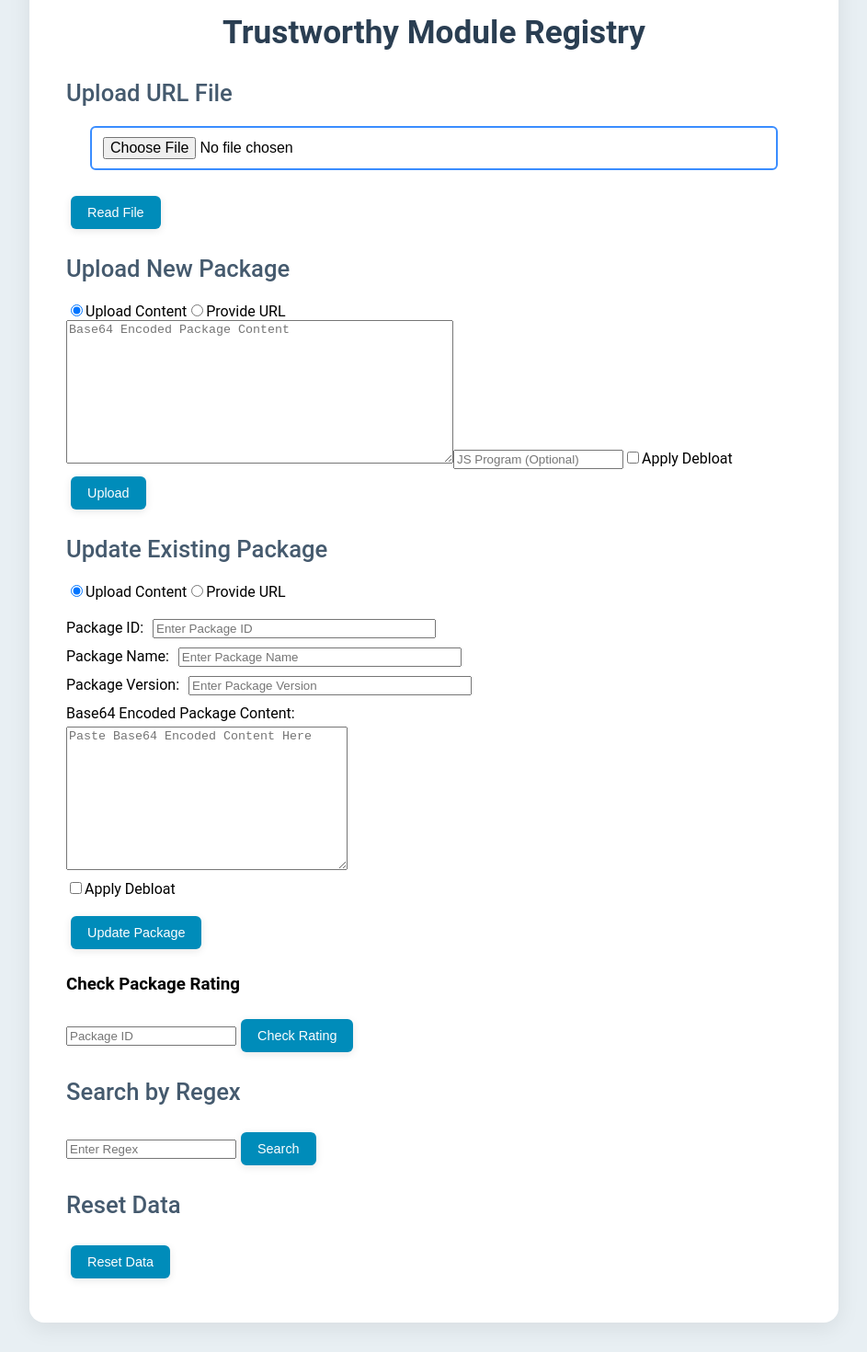
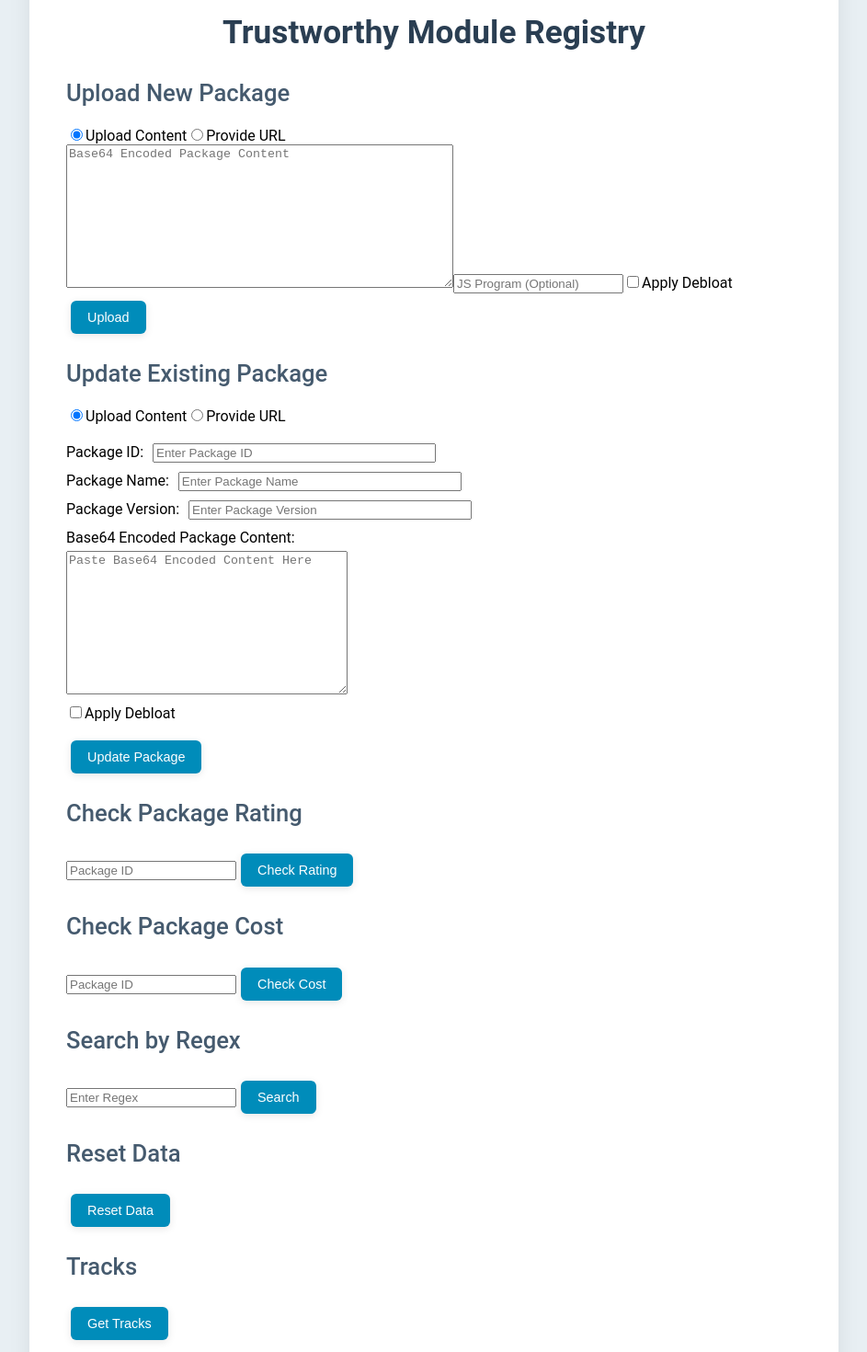
Before and after one commit to abdelrahmanHamdyG/NPM-packages-Evaluator, a React (Create React App) app in the folder frontend/: page / in a window 1280 px wide. Shown: the part 100-1570 px from the top of the page at 92% size, without its empty margins (168-1111 px from the left). Built offline with nearby package versions, Linux system fonts and the light colour scheme.

Commit message:
Added cost and tracks api on front end

```diff
--- a/frontend/src/app.js
+++ b/frontend/src/app.js
@@ -15,6 +15,8 @@ const App = () => {
   const [packageContent, setPackageContent] = useState("");
   const [updatePackageName, setUpdatePackageName] = useState("");
   const [updatePackageVersion, setUpdatePackageVersion] = useState("");
+  const [costPackageId, setCostPackageId] = useState("");
+  const [costResult, setCostResult] = useState(null);
 
   const [packageUpdateContent, setUpdatePackageContent] = useState("");
   const [packageUpdateURL, setUpdatePackageURL] = useState("");
@@ -23,29 +25,11 @@ const App = () => {
   const [debloat, setDebloat] = useState(false);
   const [uploadResponse, setUploadResponse] = useState(null);
   const [ratingResult, setRatingResult] = useState(null);
+  const [trackResult, setTrackResult] = useState(null);
+
   const publicIp = "localhost";
 
-  const handleFileChange = (event) => {
-    if (event.target.files && event.target.files.length > 0) {
-      const selectedFile = event.target.files[0];
-      setFile(selectedFile);
-    }
-  };
 
-  const handleFileRead = () => {
-    if (file) {
-      const reader = new FileReader();
-      reader.onload = (event) => {
-        const content = event.target?.result;
-        const parsedUrls = content
-          .split("\n")
-          .map((line) => line.trim())
-          .filter(Boolean);
-        setUrls(parsedUrls);
-      };
-      reader.readAsText(file);
-    }
-  };
 
   const handleUpload = async () => {
     if (uploadType === "content" && !packageContent) {
@@ -139,6 +123,49 @@ const handleUpdate = async () => {
       alert("Failed to fetch the package rating. Please try again.");
     }
   };
+  const handleTracks = async () => {
+
+
+    try {
+      const response = await axios.get(
+        `http://${publicIp}:3000/tracks`,
+        {
+          headers: {
+            "X-Authorization": `Bearer <your-token-here>`,
+          },
+        }
+      );
+
+      setTrackResult(response.data);
+    } catch (error) {
+      console.error("Error fetching package rating:", error);
+      alert("Failed to fetch the package rating. Please try again.");
+    }
+  };
+
+
+  const handleCheckCost = async () => {
+    if (!costPackageId) {
+      alert("Please enter a package ID to check the rating.");
+      return;
+    }
+
+    try {
+      const response = await axios.get(
+        `http://${publicIp}:3000/package/${costPackageId}/cost`,
+        {
+          headers: {
+            "X-Authorization": `Bearer <your-token-here>`,
+          },
+        }
+      );
+
+      setCostResult(response.data);
+    } catch (error) {
+      console.error("Error fetching package rating:", error);
+      alert("Failed to fetch the package rating. Please try again.");
+    }
+  };
 
   const handleRegexSearch = async () => {
     if (!regexSearchTerm) {
@@ -184,21 +211,6 @@ const handleUpdate = async () => {
     <div className="App">
       <h1>Trustworthy Module Registry</h1>
 
-      {/* Upload URL File Section */}
-      <h2>Upload URL File</h2>
-      <input type="file" accept=".txt" onChange={handleFileChange} />
-      <button onClick={handleFileRead}>Read File</button>
-
-      {urls.length > 0 && (
-        <div>
-          <h2>URLs:</h2>
-          <ul>
-            {urls.map((url, index) => (
-              <li key={index}>{url}</li>
-            ))}
-          </ul>
-        </div>
-      )}
 
       {/* Upload New Package Section */}
       <h2>Upload New Package</h2>
@@ -209,7 +221,7 @@ const handleUpdate = async () => {
             name="uploadType"
             value="content"
             checked={uploadType === "content"}
-            onChange={() => setUploadType("content")}
+            onChange={() => {setUploadType("content"), setPackageURL("")}}
           />
           Upload Content
         </label>
@@ -219,7 +231,7 @@ const handleUpdate = async () => {
             name="uploadType"
             value="URL"
             checked={uploadType === "URL"}
-            onChange={() => setUploadType("URL")}
+            onChange={() => {setUploadType("URL"), setPackageContent("")}}
           />
           Provide URL
         </label>
@@ -373,7 +385,7 @@ const handleUpdate = async () => {
 
       {/* Check Package Rating Section */}
       <div>
-        <h3>Check Package Rating</h3>
+        <h2>Check Package Rating</h2>
         <input
           type="text"
           placeholder="Package ID"
@@ -387,6 +399,25 @@ const handleUpdate = async () => {
         <div>
           <h2>Package Rating Results:</h2>
           <pre>{JSON.stringify(ratingResult, null, 2)}</pre>
+        </div>
+      )}
+
+       {/* Check Package Cost Section */}
+       <div>
+        <h2>Check Package Cost</h2>
+        <input
+          type="text"
+          placeholder="Package ID"
+          value={costPackageId}
+          onChange={(e) => setCostPackageId(e.target.value)}
+        />
+        <button onClick={handleCheckCost}>Check Cost</button>
+      </div>
+
+      {costResult && (
+        <div>
+          <h2>Package Cost Results:</h2>
+          <pre>{JSON.stringify(costResult, null, 2)}</pre>
         </div>
       )}
 
@@ -420,7 +451,20 @@ const handleUpdate = async () => {
       <div>
         <button onClick={handleReset}>Reset Data</button>
       </div>
+
+        {/* Display All Tracks */}
+        <h2>Tracks</h2>
+      <div>
+        <button onClick={handleTracks}>Get Tracks</button>
+      </div>
+      {trackResult && (
+        <div>
+          <pre>{JSON.stringify(trackResult, null, 2)}</pre>
+        </div>
+      )}
     </div>
+
+
   );
 };
 
```
Also changed, not shown: 1 other file (tests, documents, lock files or other folders).
